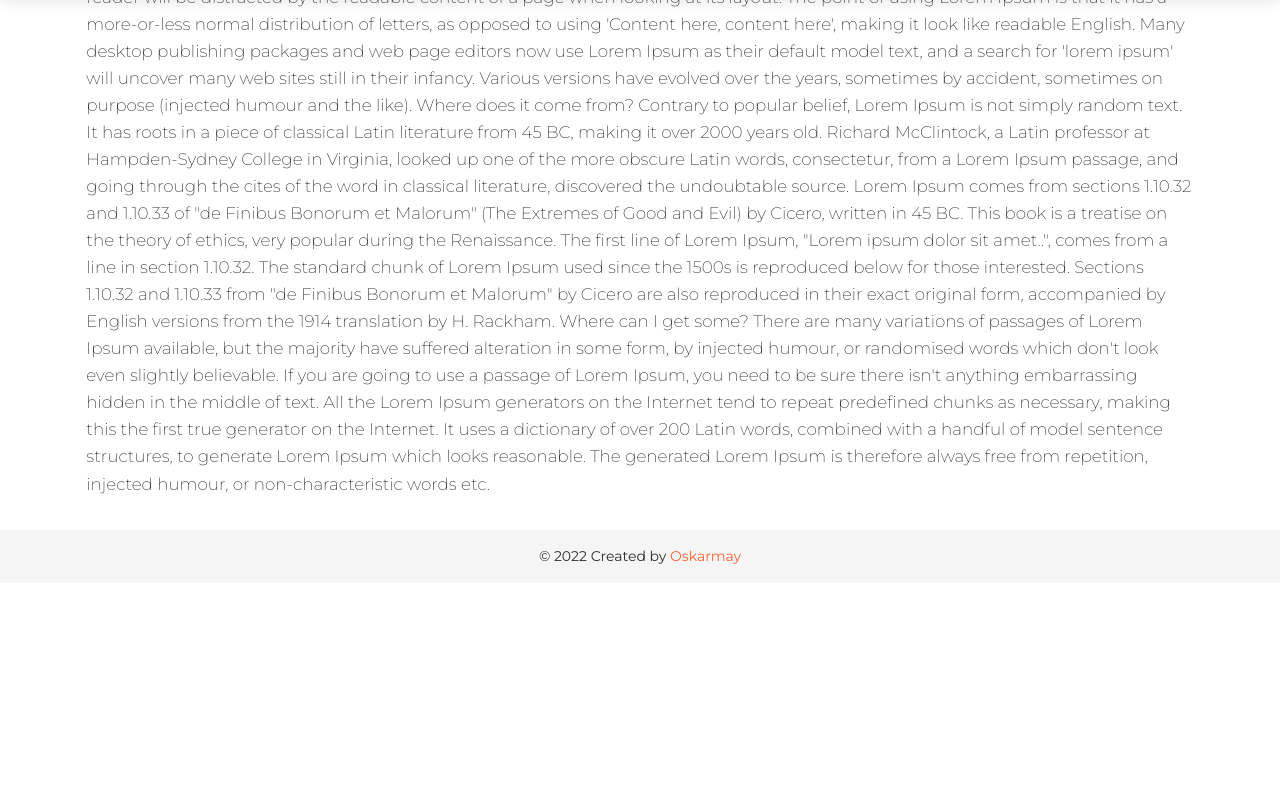
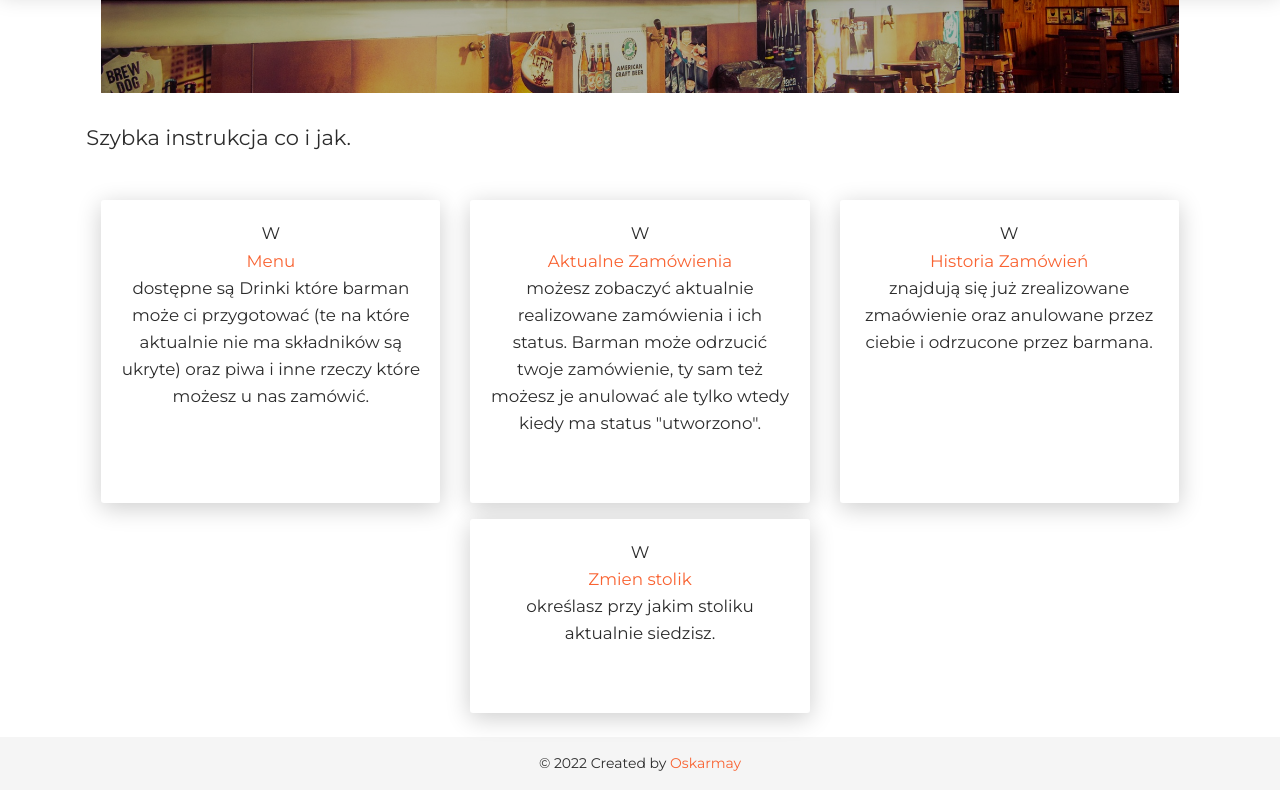
Before and after one commit to oskarmay/Bartender_Assistant, a Django app: page /customer/ in a window 1280 px wide. Shown: the part 339-1129 px from the top of the page. Before the commit the page ends 903 px from the top, so only its background shows below. Run offline with Django 3.2, Linux system fonts and the light colour scheme; some libraries are stand-ins or nearby versions.

Commit message:
create baner template; add baner to homepage core; create instruction for client user on homepage template; fix image order render on ordered list and history ordered list;

```diff
--- /dev/null
+++ b/templates/core/baner.html
@@ -0,0 +1,10 @@
+{% load static %}
+<div class="page-header page-header-small" style="min-height: 40vh">
+  <div class="page-header-image" data-parallax="true" style="background-image: URL({% static 'img/bar.jpg' %});">
+  </div>
+  <div class="content-center">
+    <div class="container">
+      <h2 class="title" style="font-size: 3vmax">System Wspomagania Barmana</h2>
+    </div>
+  </div>
+</div>
--- a/templates/customer/base.html
+++ b/templates/customer/base.html
@@ -10,7 +10,7 @@
     <a class="nav-link" href="{% url 'customer:menu' %}">Menu</a>
   </li>
   <li class="nav-item">
-    <a class="nav-link" href="{% url 'customer:orders_list' %}">Zamówienia</a>
+    <a class="nav-link" href="{% url 'customer:orders_list' %}">Aktualne Zamówienia</a>
   </li>
   <li class="nav-item">
     <a class="nav-link" href="{% url 'customer:history_orders_list' %}">Historia Zamówień</a>
--- a/templates/customer/home.html
+++ b/templates/customer/home.html
@@ -3,48 +3,50 @@
 {% block title %}Strona główna - bartender{% endblock %}
 
 {% block content %}
+  {% include "core/baner.html" %}
+
   <div class="row">
-    <h4>Witamy w panelu klienta</h4>
+    <h4>Szybka instrukcja co i jak. </h4>
   </div>
-  <div class="row">
-    <p>What is Lorem Ipsum?
-      Lorem Ipsum is simply dummy text of the printing and typesetting industry. Lorem Ipsum has been the industry's
-      standard dummy text ever since the 1500s, when an unknown printer took a galley of type and scrambled it to make a
-      type specimen book. It has survived not only five centuries, but also the leap into electronic typesetting,
-      remaining essentially unchanged. It was popularised in the 1960s with the release of Letraset sheets containing
-      Lorem Ipsum passages, and more recently with desktop publishing software like Aldus PageMaker including versions
-      of Lorem Ipsum.
+  <div class="row pt-4 justify-content-center">
 
-      Why do we use it?
-      It is a long established fact that a reader will be distracted by the readable content of a page when looking at
-      its layout. The point of using Lorem Ipsum is that it has a more-or-less normal distribution of letters, as
-      opposed to using 'Content here, content here', making it look like readable English. Many desktop publishing
-      packages and web page editors now use Lorem Ipsum as their default model text, and a search for 'lorem ipsum' will
-      uncover many web sites still in their infancy. Various versions have evolved over the years, sometimes by
-      accident, sometimes on purpose (injected humour and the like).
-
-
-      Where does it come from?
-      Contrary to popular belief, Lorem Ipsum is not simply random text. It has roots in a piece of classical Latin
-      literature from 45 BC, making it over 2000 years old. Richard McClintock, a Latin professor at Hampden-Sydney
-      College in Virginia, looked up one of the more obscure Latin words, consectetur, from a Lorem Ipsum passage, and
-      going through the cites of the word in classical literature, discovered the undoubtable source. Lorem Ipsum comes
-      from sections 1.10.32 and 1.10.33 of "de Finibus Bonorum et Malorum" (The Extremes of Good and Evil) by Cicero,
-      written in 45 BC. This book is a treatise on the theory of ethics, very popular during the Renaissance. The first
-      line of Lorem Ipsum, "Lorem ipsum dolor sit amet..", comes from a line in section 1.10.32.
-
-      The standard chunk of Lorem Ipsum used since the 1500s is reproduced below for those interested. Sections 1.10.32
-      and 1.10.33 from "de Finibus Bonorum et Malorum" by Cicero are also reproduced in their exact original form,
-      accompanied by English versions from the 1914 translation by H. Rackham.
-
-      Where can I get some?
-      There are many variations of passages of Lorem Ipsum available, but the majority have suffered alteration in some
-      form, by injected humour, or randomised words which don't look even slightly believable. If you are going to use a
-      passage of Lorem Ipsum, you need to be sure there isn't anything embarrassing hidden in the middle of text. All
-      the Lorem Ipsum generators on the Internet tend to repeat predefined chunks as necessary, making this the first
-      true generator on the Internet. It uses a dictionary of over 200 Latin words, combined with a handful of model
-      sentence structures, to generate Lorem Ipsum which looks reasonable. The generated Lorem Ipsum is therefore always
-      free from repetition, injected humour, or non-characteristic words etc.</p>
+    <div class="col-lg-4 col-12 my-2">
+      <div class="card h-100">
+        <div class="card-body text-center d-flex justify-content-center align-items-center">
+          <p class="d-flex flex-column font-weight-normal">
+            W <a href="{% url 'customer:menu' %}">Menu</a> dostępne są Drinki które barman może ci przygotować
+            (te na które aktualnie nie ma składników są ukryte) oraz piwa i inne rzeczy które możesz u nas zamówić.</p>
+        </div>
+      </div>
+    </div>
+    <div class="col-lg-4 col-12 my-2">
+      <div class="card h-100">
+        <div class="card-body text-center d-flex justify-content-center align-items-center">
+          <p class="d-flex flex-column font-weight-normal">
+            W <a href="{% url 'customer:orders_list' %}">Aktualne Zamówienia</a> możesz zobaczyć aktualnie realizowane
+            zamówienia i ich status. Barman może odrzucić twoje zamówienie, ty sam też możesz je anulować ale tylko
+            wtedy kiedy ma status "utworzono".</p>
+        </div>
+      </div>
+    </div>
+    <div class="col-lg-4 col-12 my-2">
+      <div class="card h-100">
+        <div class="card-body text-center d-flex justify-content-center align-items-center">
+          <p class="d-flex flex-column font-weight-normal">
+            W <a href="{% url 'customer:history_orders_list' %}">Historia Zamówień</a> znajdują się już
+            zrealizowane zmaówienie oraz anulowane przez ciebie i odrzucone przez barmana.</p>
+        </div>
+      </div>
+    </div>
+    <div class="col-lg-4 col-12 my-2">
+      <div class="card h-100">
+        <div class="card-body text-center d-flex justify-content-center align-items-center">
+          <p class="d-flex flex-column font-weight-normal">
+            W <a href="{% url 'customer:set_table' %}">Zmien stolik</a> określasz przy jakim stoliku aktualnie siedzisz.
+          </p>
+        </div>
+      </div>
+    </div>
   </div>
 
 {% endblock %}
--- a/templates/customer/orders/history_list_ordered.html
+++ b/templates/customer/orders/history_list_ordered.html
@@ -14,7 +14,7 @@
         <div class="col-12 col-lg-4 d-flex align-items-stretch">
           <div class="card rounded" style="font-size:2vmin">
             <div class="card-body text-center core_image_frame">
-              {% if drink.drink.image %}
+              {% if order_drink.drink.image %}
                 <img class="card-img-top core_image_sizes" src="{{ order_drink.drink.image.url }}"
                      alt="{{ order_drink.drink.name }}">
               {% else %}
@@ -59,9 +59,9 @@
         <div class="col-12 col-lg-4 d-flex align-items-stretch">
           <div class="card rounded" style="font-size:2vmin">
             <div class="card-body text-center core_image_frame">
-              {% if drink.drink.image %}
+              {% if order_other.storage_order.image %}
                 <img class="card-img-top core_image_sizes" src="{{ order_other.storage_order.image.url }}"
-                     alt="{{ drink.drink.name }}">
+                     alt="{{ order_other.storage_order.name }}">
               {% else %}
                 <img class="card-img-top core_image_sizes" src="{% static 'img/no-image-available.jpg' %}"
                      alt="No image available">
--- a/templates/customer/orders/list_ordered.html
+++ b/templates/customer/orders/list_ordered.html
@@ -14,7 +14,7 @@
         <div class="col-12 col-lg-6 d-flex align-items-stretch">
           <div class="card rounded" style="font-size:2vmin">
             <div class="card-body text-center core_image_frame">
-              {% if drink.drink.image %}
+              {% if order_drink.drink.image %}
                 <img class="card-img-top core_image_sizes" src="{{ order_drink.drink.image.url }}"
                      alt="{{ order_drink.drink.name }}">
               {% else %}
@@ -65,9 +65,9 @@
         <div class="col-12 col-lg-6 d-flex align-items-stretch">
           <div class="card rounded" style="font-size:2vmin">
             <div class="card-body text-center core_image_frame">
-              {% if drink.drink.image %}
+              {% if order_other.storage_order.image %}
                 <img class="card-img-top core_image_sizes" src="{{ order_other.storage_order.image.url }}"
-                     alt="{{ drink.drink.name }}">
+                     alt="{{ order_other.storage_order.name }}">
               {% else %}
                 <img class="card-img-top core_image_sizes" src="{% static 'img/no-image-available.jpg' %}"
                      alt="No image available">
```
Also changed, not shown: templates/core/home.html (+1 -13 lines).
